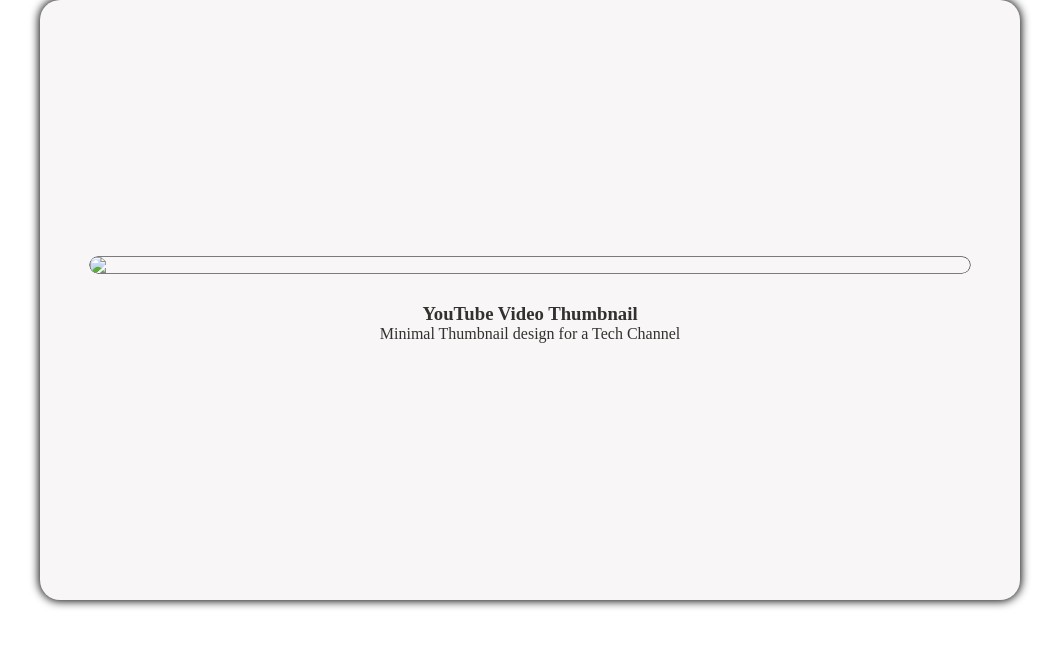
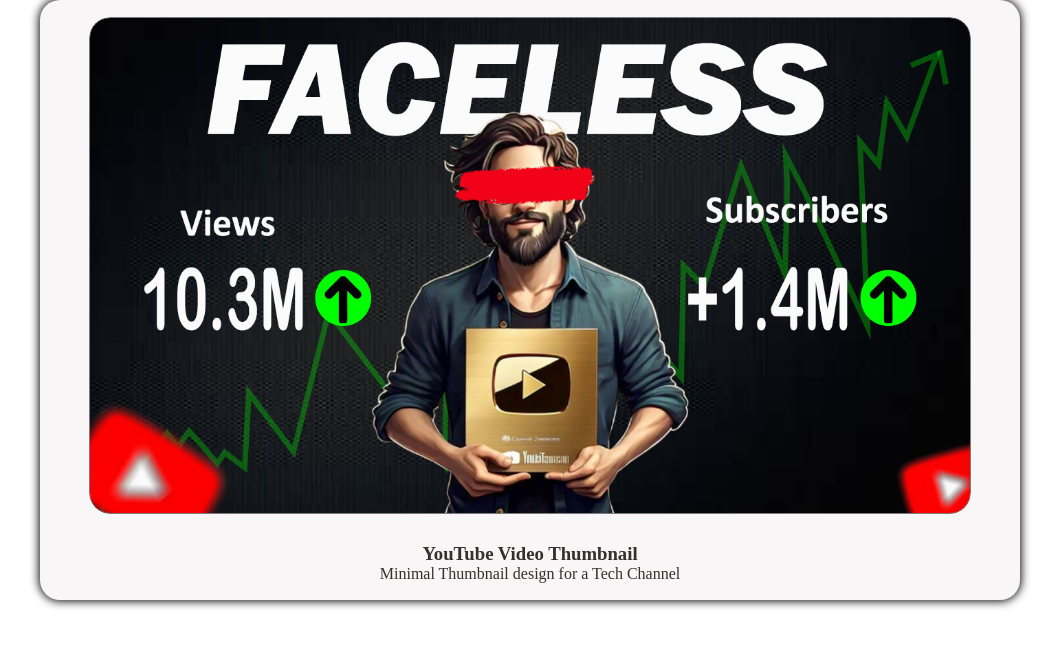
Before and after one commit to zamanjaffery/Graphic-Design-Portfolio, a plain HTML site: page thumbnail17.html in a window 1280 px wide. Shown: the whole page, without its empty margins (110-1169 px from the left). Drawn offline with Linux system fonts and the light colour scheme.

Commit message:
Update thumbnail17.html

```diff
--- a/thumbnail17.html
+++ b/thumbnail17.html
@@ -8,11 +8,12 @@
 </head>
 <body>
   <div class="portfolio-card logo">
-            <img src="images/project17.jpg " width="200px">
+            <img src="project17.jpg " width="200px">
             <div class="portfolio-info">
                 <h3>YouTube Video Thumbnail</h3>
                 <p>Minimal Thumbnail design for a Tech Channel</p>
             </div>
         </div>
     </body>
+
 </html>
```
